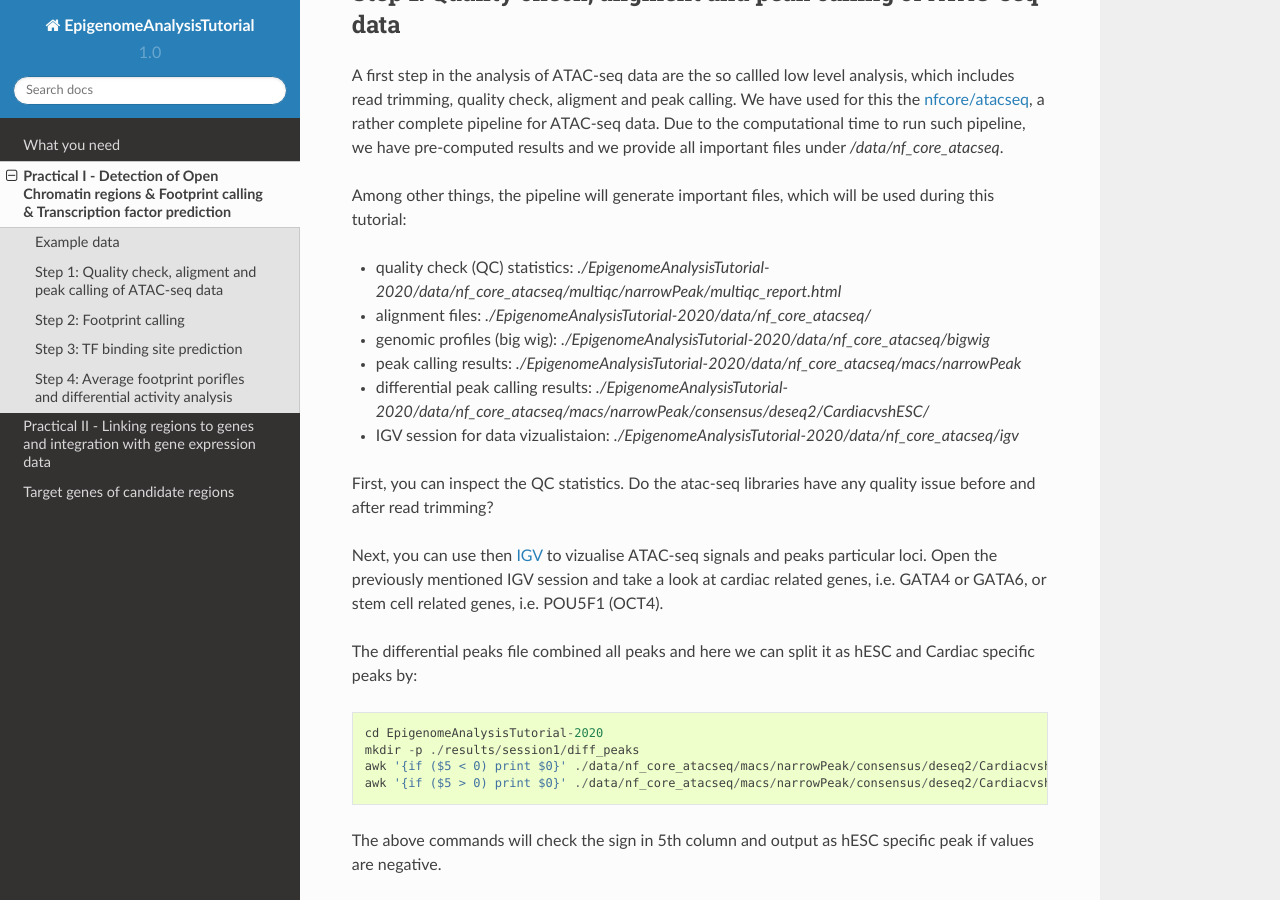
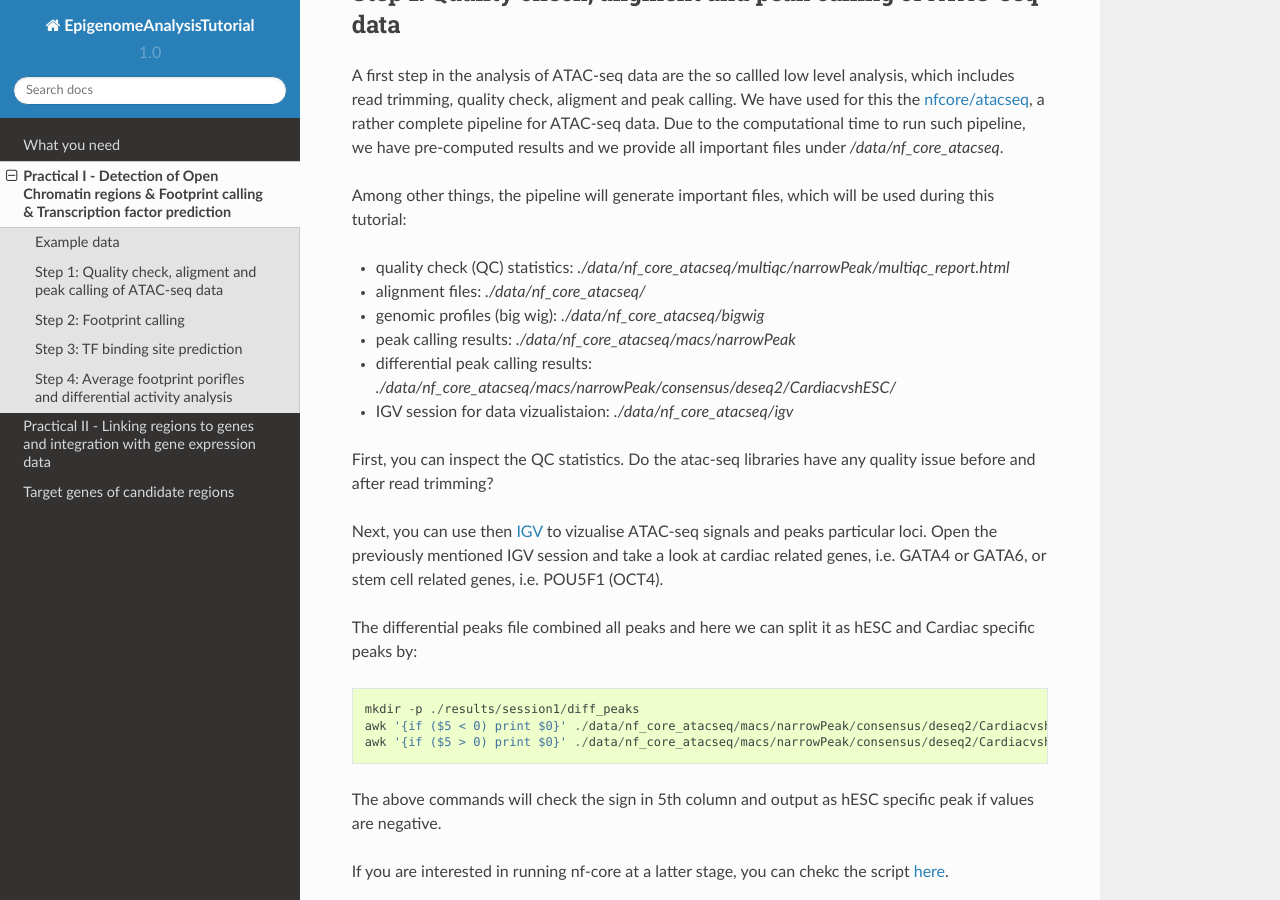
Before and after one commit to SchulzLab/EpigenomeAnalysisTutorial-2020, a Sphinx documentation site: the page built from docs/Practical1.rst, in a window 1280 px wide and 900 px high, scrolled down 584 px. Built offline with Sphinx 7.4.7 and the Read the Docs theme 2.0.0, drawn with Linux system fonts in a browser that asks for light colours.

Commit message:
Update Practical1.rst

```diff
--- a/docs/Practical1.rst
+++ b/docs/Practical1.rst
@@ -16,12 +16,12 @@ A first step in the analysis of ATAC-seq data are the so callled low level analy
 
 Among other things, the pipeline will generate important files, which will be used during this tutorial:
 
-- quality check (QC) statistics: *./EpigenomeAnalysisTutorial-2020/data/nf_core_atacseq/multiqc/narrowPeak/multiqc_report.html*
-- alignment files: *./EpigenomeAnalysisTutorial-2020/data/nf_core_atacseq/*
-- genomic profiles (big wig): *./EpigenomeAnalysisTutorial-2020/data/nf_core_atacseq/bigwig*
-- peak calling results: *./EpigenomeAnalysisTutorial-2020/data/nf_core_atacseq/macs/narrowPeak*
-- differential peak calling results: *./EpigenomeAnalysisTutorial-2020/data/nf_core_atacseq/macs/narrowPeak/consensus/deseq2/CardiacvshESC/*
-- IGV session for data vizualistaion: *./EpigenomeAnalysisTutorial-2020/data/nf_core_atacseq/igv*
+- quality check (QC) statistics: *./data/nf_core_atacseq/multiqc/narrowPeak/multiqc_report.html*
+- alignment files: *./data/nf_core_atacseq/*
+- genomic profiles (big wig): *./data/nf_core_atacseq/bigwig*
+- peak calling results: *./data/nf_core_atacseq/macs/narrowPeak*
+- differential peak calling results: *./data/nf_core_atacseq/macs/narrowPeak/consensus/deseq2/CardiacvshESC/*
+- IGV session for data vizualistaion: *./data/nf_core_atacseq/igv*
 
 First, you can inspect the QC statistics. Do the atac-seq libraries have any quality issue before and after read trimming?
 
@@ -29,7 +29,6 @@ Next, you can use then `IGV <http://software.broadinstitute.org/software/igv/>`_
 
 The differential peaks file combined all peaks and here we can split it as hESC and Cardiac specific peaks by:
 ::
-    cd EpigenomeAnalysisTutorial-2020
     mkdir -p ./results/session1/diff_peaks
     awk '{if ($5 < 0) print $0}' ./data/nf_core_atacseq/macs/narrowPeak/consensus/deseq2/CardiacvshESC/CardiacvshESC.mRp.clN.deseq2.FDR0.05.results.bed > ./results/session1/diff_peaks/hESC.bed
     awk '{if ($5 > 0) print $0}' ./data/nf_core_atacseq/macs/narrowPeak/consensus/deseq2/CardiacvshESC/CardiacvshESC.mRp.clN.deseq2.FDR0.05.results.bed > ./results/session1/diff_peaks/Cardiac.bed
```
